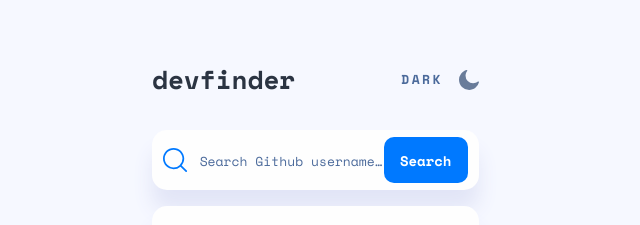
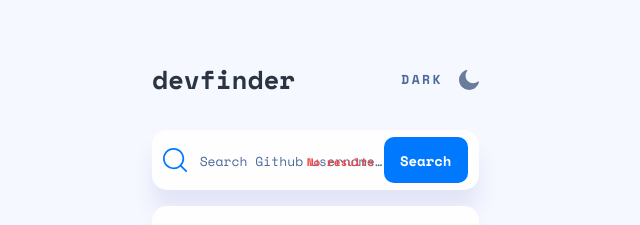
Before and after one commit to Elyasthr/react-github-user-search-app, a React (Create React App) app: page / in a window 1280 px wide. Shown: the top 225 px of the page, without its empty margins (68-708 px from the left). Built offline with nearby package versions, Linux system fonts and the light colour scheme; no server answers.

Commit message:
not found user is fixed

```diff
--- a/public/index.html
+++ b/public/index.html
@@ -2,7 +2,7 @@
 <html lang="fr">
   <head>
     <meta charset="utf-8" />
-    <link rel="icon" type="image/png" sizes="32x32" href="./assets/favicon-32x32.png">
+    <link rel="icon" type="image/png" sizes="32x32" href="./img/favicon-32x32.png">
     <meta name="viewport" content="width=device-width, initial-scale=1" />
     <title>GitHub user search app</title>
   </head>
--- a/src/App.js
+++ b/src/App.js
@@ -5,8 +5,8 @@ import SearchBar from './components/SearchBar';
 const App = () => {
   const [theme,setTheme] = useState('light');
   const [userId,setUserId] = useState('octocat');
-
-  //console.log(userId)
+  const [errorMessage,setErrorMessage] = useState();
+  console.log(errorMessage)
 
   const switchTheme = () => {
     const newTheme = theme === 'light' ? 'dark' : 'light';
@@ -25,8 +25,8 @@ const App = () => {
           <svg width="20" height="20" xmlns="http://www.w3.org/2000/svg"><g fillRule="nonzero"><path d="M13.545 6.455c-.9-.9-2.17-1.481-3.545-1.481a4.934 4.934 0 00-3.545 1.481c-.9.9-1.481 2.17-1.481 3.545 0 1.376.582 2.646 1.481 3.545.9.9 2.17 1.481 3.545 1.481a4.934 4.934 0 003.545-1.481c.9-.9 1.481-2.17 1.481-3.545a4.934 4.934 0 00-1.481-3.545zM10 3.413a.7.7 0 00.688-.688V.688A.7.7 0 0010 0a.7.7 0 00-.688.688v2.037a.7.7 0 00.688.688zM15.635 5.344l1.455-1.455a.67.67 0 000-.952.67.67 0 00-.952 0l-1.455 1.455a.67.67 0 000 .952c.238.264.66.264.952 0zM19.312 9.312h-2.037a.7.7 0 00-.688.688.7.7 0 00.688.688h2.037A.7.7 0 0020 10a.7.7 0 00-.688-.688zM15.608 14.656a.67.67 0 00-.952 0 .67.67 0 000 .952l1.455 1.455a.67.67 0 00.952 0 .67.67 0 000-.952l-1.455-1.455zM10 16.587a.7.7 0 00-.688.688v2.037A.7.7 0 0010 20a.7.7 0 00.688-.688v-2.037a.7.7 0 00-.688-.688zM4.365 14.656L2.91 16.111a.67.67 0 000 .952.67.67 0 00.952 0l1.455-1.455a.67.67 0 000-.952c-.238-.264-.66-.264-.952 0zM3.413 10a.7.7 0 00-.688-.688H.688A.7.7 0 000 10a.7.7 0 00.688.688h2.037A.7.7 0 003.413 10zM4.365 5.344a.67.67 0 00.952 0 .67.67 0 000-.952L3.862 2.937a.67.67 0 00-.952 0 .67.67 0 000 .952l1.455 1.455z"/></g></svg>}
         </div>
       </div>
-      <SearchBar onClick={value => setUserId(value)}/>
-      <Card theme={theme} userId={userId}/>
+      <SearchBar onClick={value => setUserId(value)} errorMessage={errorMessage}/>
+      <Card theme={theme} userId={userId} onChange={value => setErrorMessage(value)}/>
       </div>
     </main>
   );
--- a/src/components/Card.js
+++ b/src/components/Card.js
@@ -4,14 +4,13 @@ import HeaderCard from './HeaderCard';
 import BodyCard from './BodyCard';
 import FooterCard from './FooterCard';
 
-const Card = ({theme,userId}) => {
+const Card = (props) => {
 
+  const {theme,userId,onChange} = props
   const [userData,setUserData] = useState({});
-
 
   useEffect(()=>{
     const neededValue = ['login','avatar_url','name','company','blog','location','bio','twitter_username','public_repos','followers','following','created_at'];
-
     axios
       .get('https://api.github.com/users/'+ userId)
       .then((res) => {
@@ -19,9 +18,13 @@ const Card = ({theme,userId}) => {
         const filteredArray = dataArray.filter(([key,value]) => neededValue.includes(key));
         const dataObject = Object.fromEntries(filteredArray);
         setUserData(dataObject);
+        onChange(0);
       })
-      .catch((err) => console.log(err))
-  },[userId])
+      .catch((err) => {
+        console.log(err);
+        onChange(err.response.status);
+      })
+  },[userId,onChange])
 
   return (
     <div className='card'>
--- a/src/components/SearchBar.js
+++ b/src/components/SearchBar.js
@@ -1,20 +1,22 @@
 import React, { useState } from 'react';
 
 const SearchBar = (props) => {
+  const {onClick, errorMessage} = props
   const [user,setUser] = useState();
 
   const onSubmit = (e) => {
-   e.preventDefault();
-   props.onClick(user);
+    e.preventDefault();
+    onClick(user);
   }
 
   return (
     <div className='search-bar'>
       <svg height="24" width="25" xmlns="http://www.w3.org/2000/svg"><path d="M10.609 0c5.85 0 10.608 4.746 10.608 10.58 0 2.609-.952 5-2.527 6.847l5.112 5.087a.87.87 0 01-1.227 1.233l-5.118-5.093a10.58 10.58 0 01-6.848 2.505C4.759 21.16 0 16.413 0 10.58 0 4.747 4.76 0 10.609 0zm0 1.74c-4.891 0-8.87 3.965-8.87 8.84 0 4.874 3.979 8.84 8.87 8.84a8.855 8.855 0 006.213-2.537l.04-.047a.881.881 0 01.058-.053 8.786 8.786 0 002.558-6.203c0-4.875-3.979-8.84-8.87-8.84z" fill="#0079ff"/></svg>
       <form onSubmit={onSubmit}>
-        <input className='input-search' placeholder='Search Github username…' onChange={(e) => setUser(e.target.value)}/>
+        <input className="input-search" placeholder='Search Github username…' onChange={(e) => setUser(e.target.value)} />
         <button className='button-search' type="submit">Search</button>
       </form>
+      {errorMessage !== 0 && <span className='not-found'>No results</span>}
     </div>
   );
 };
--- a/src/styles/components/_searchBar.scss
+++ b/src/styles/components/_searchBar.scss
@@ -26,6 +26,15 @@
     }
   }
 
+  .not-found{
+    position: absolute;
+    margin-top: 3px;
+    margin-left: 50px;
+    font-size: 11px;
+    font-weight: $font-bold;
+    color: #F74646;
+  }
+
   &:hover{
     cursor: pointer;
     .input-search{
```
